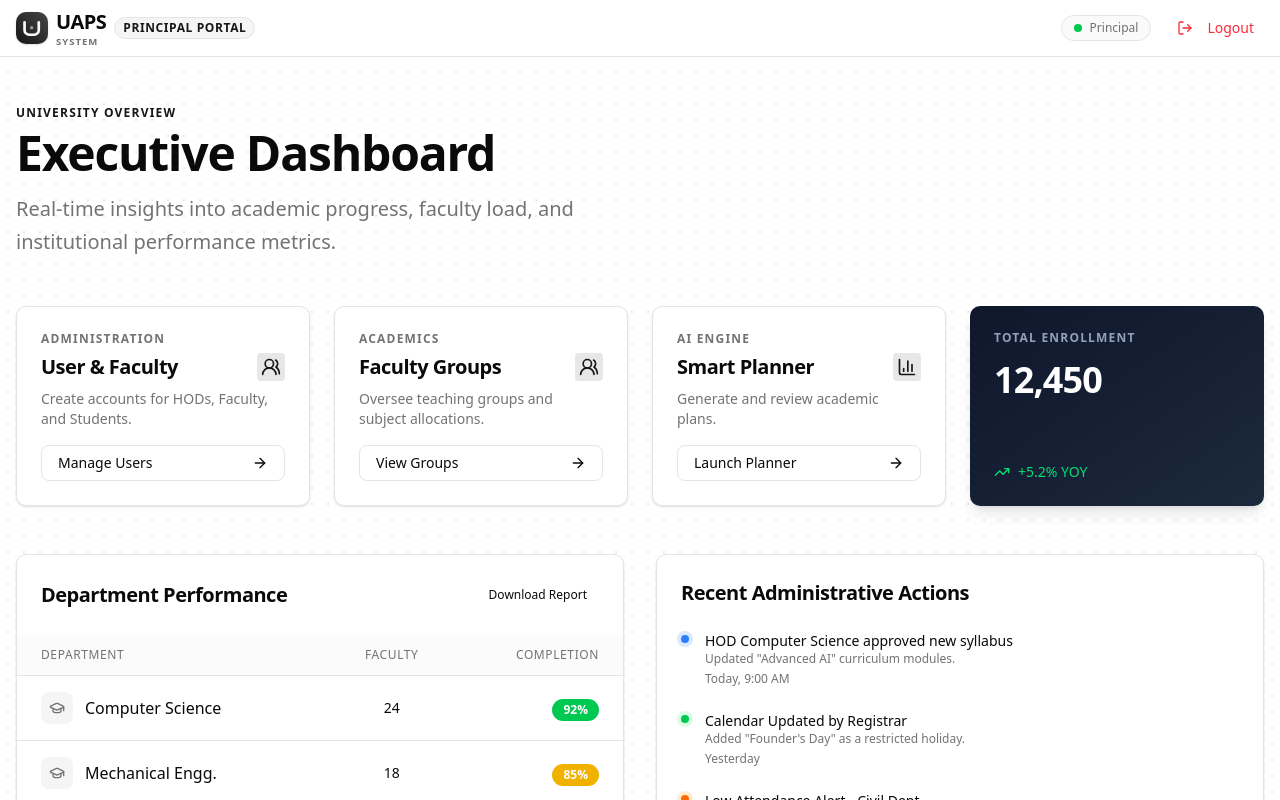
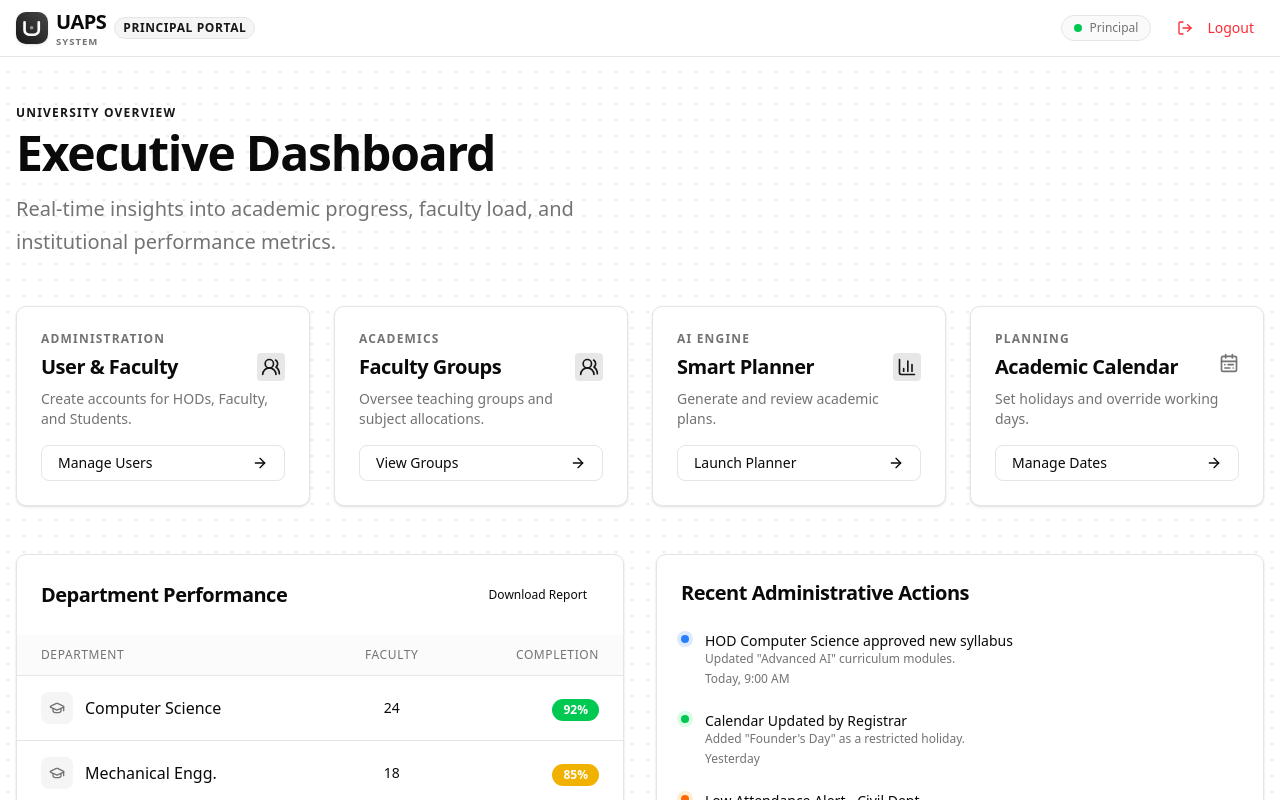
Before and after one commit to ayushmodi001/Faculty_planner, a Next.js app: page /dashboard/principal in a window 1280 px wide. Shown: the top 800 px of the page. Built offline with nearby package versions, Linux system fonts and the light colour scheme.

Commit message:
feat(ui): added academic calendar to principal dashboard

```diff
--- a/app/dashboard/principal/page.tsx
+++ b/app/dashboard/principal/page.tsx
@@ -1,6 +1,6 @@
 import Link from 'next/link';
 import { Card, CardContent, CardHeader, CardTitle, Button, SwissHeading, SwissSubHeading, Badge } from '@/components/ui/SwissUI';
-import { ArrowRight, BarChart3, GraduationCap, Users2, TrendingUp } from 'lucide-react';
+import { ArrowRight, BarChart3, GraduationCap, Users2, TrendingUp, CalendarRange } from 'lucide-react';
 import DashboardLayout from '@/components/layout/DashboardLayout';
 
 export default function PrincipalDashboard() {
@@ -87,16 +87,24 @@ export default function PrincipalDashboard() {
                     </CardContent>
                 </Card>
 
-                {/* Metrics Card (Preserved from original design) */}
-                <Card className="bg-gradient-to-br from-slate-900 to-slate-800 text-white border-none shadow-lg h-full flex flex-col justify-between">
-                    <CardHeader>
-                        <SwissSubHeading className="text-slate-400">Total Enrollment</SwissSubHeading>
-                        <CardTitle className="text-4xl mt-2">12,450</CardTitle>
+                {/* Academic Calendar */}
+                <Card className="hover:border-primary/50 transition-colors group cursor-pointer h-full flex flex-col justify-between">
+                    <CardHeader className="pb-2">
+                        <SwissSubHeading>Planning</SwissSubHeading>
+                        <div className="flex justify-between items-start">
+                            <CardTitle className="text-xl">Academic Calendar</CardTitle>
+                            <CalendarRange className="w-5 h-5 text-muted-foreground group-hover:text-primary transition-colors" />
+                        </div>
                     </CardHeader>
                     <CardContent>
-                        <div className="flex items-center text-sm text-green-400 mt-2">
-                            <TrendingUp className="w-4 h-4 mr-2" /> +5.2% YOY
+                        <div className="mb-4 text-sm text-muted-foreground">
+                            Set holidays and override working days.
                         </div>
+                        <Link href="/admin/calendar">
+                            <Button variant="outline" className="w-full justify-between mt-auto">
+                                Manage Dates <ArrowRight className="w-4 h-4 ml-2" />
+                            </Button>
+                        </Link>
                     </CardContent>
                 </Card>
             </div>
```
